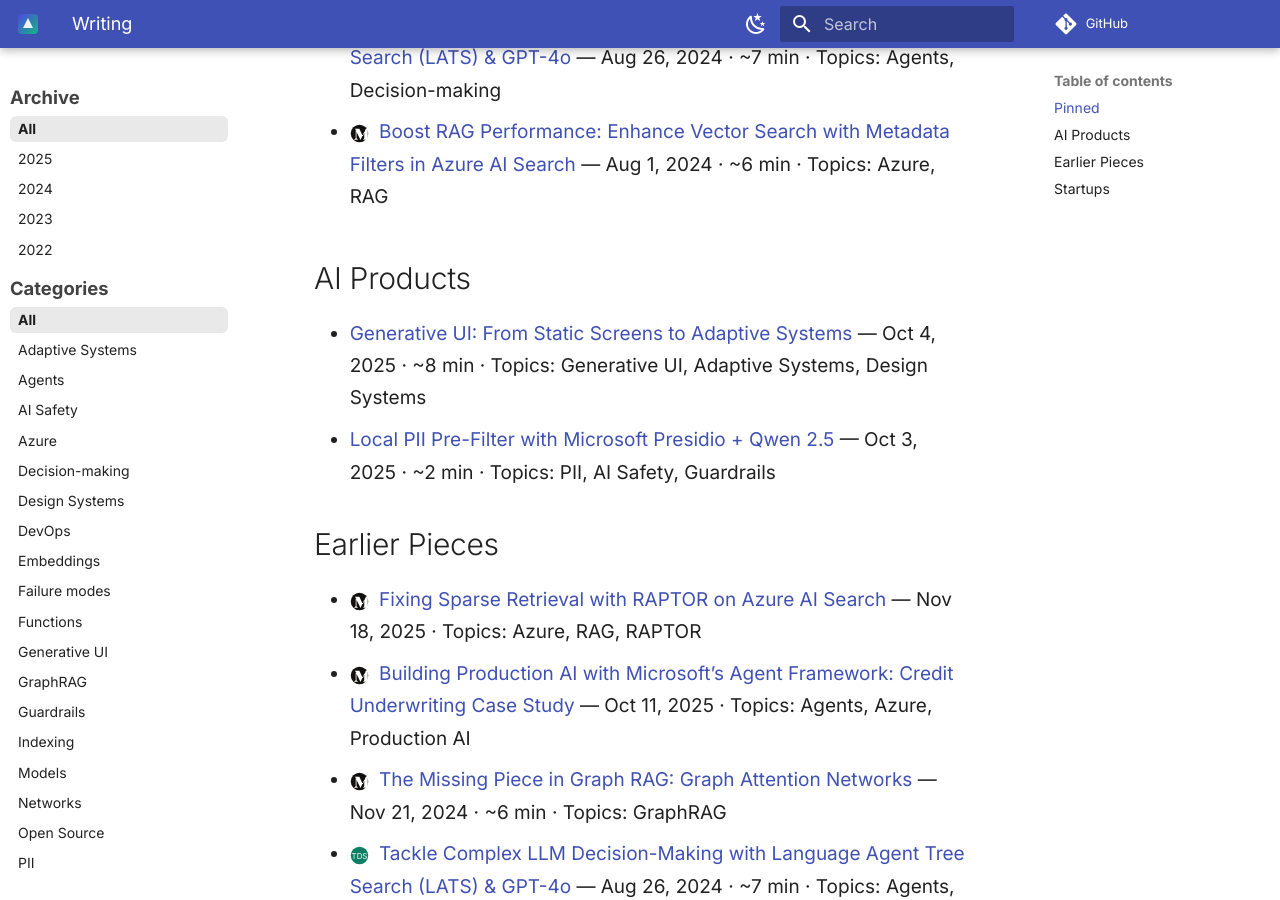
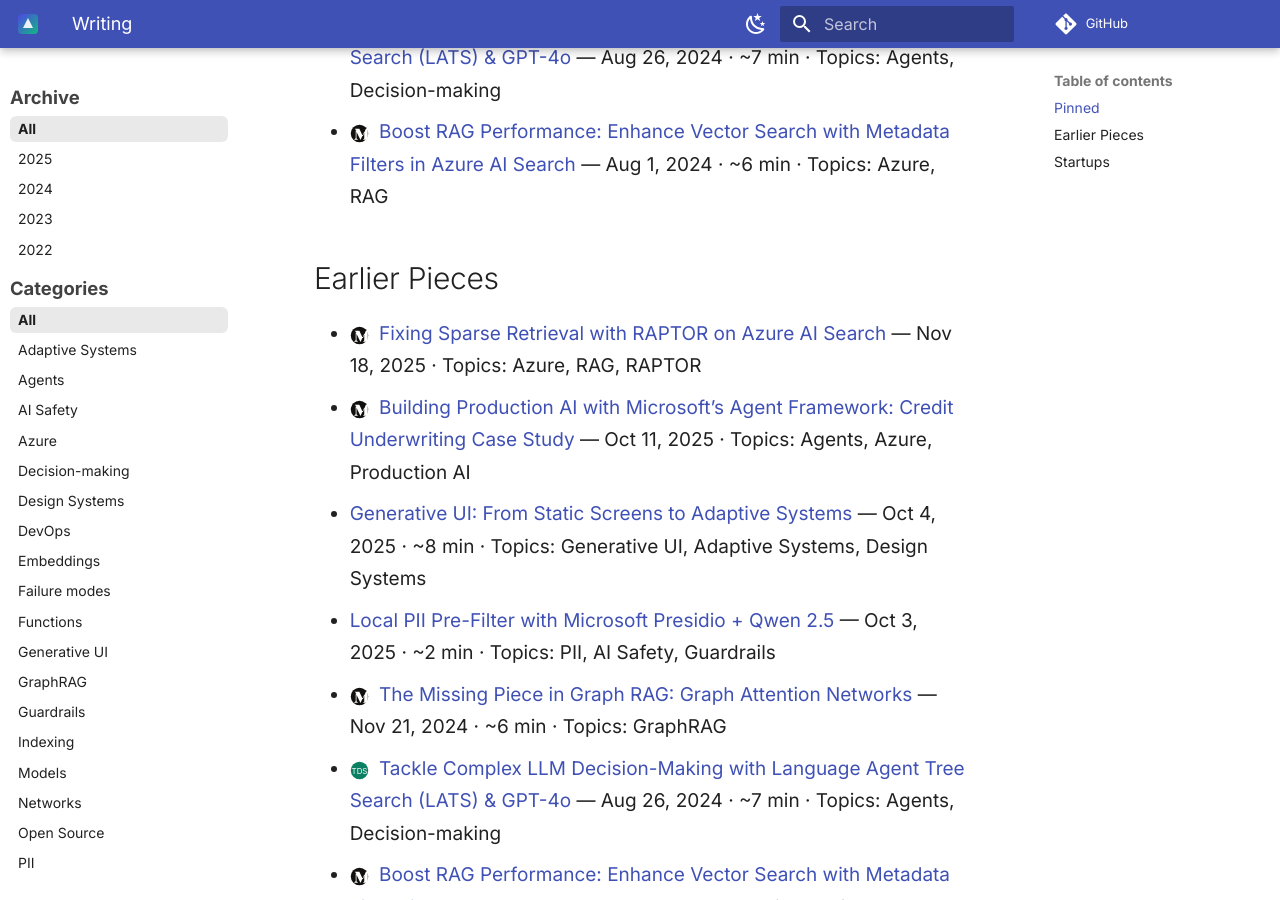
Before and after one commit to ozgurgulerx/ai-prime-directive, an MkDocs documentation site: the page built from docs/writing/index.md, in a window 1280 px wide and 900 px high, scrolled down 610 px. Built offline with MkDocs 1.6.1 and Material for MkDocs 9.7.7, drawn with Linux system fonts in a browser that asks for light colours; plug-ins that fetch from the network failed and are left out; comment, search, counter and statistics services are not loaded.

Commit message:
newly written

```diff
--- a/docs/writing/index.md
+++ b/docs/writing/index.md
@@ -25,19 +25,16 @@
 - <img src="../assets/img/medium.svg" class="publisher-icon" alt="Medium" /> [Boost RAG Performance: Enhance Vector Search with Metadata Filters in Azure AI Search](https://medium.com/@343544/improve-rag-performance-with-document-metadata-filters-for-vector-search-on-azureai-3af3bce6708c){ target="_blank" rel="noopener" }
   — Aug 1, 2024 · ~6 min · Topics: Azure, RAG
 
-## AI Products
-
-- [Generative UI: From Static Screens to Adaptive Systems](../blog/posts/251004-generative-ui-adaptive-systems.md)
-  — Oct 4, 2025 · ~8 min · Topics: Generative UI, Adaptive Systems, Design Systems
-- [Local PII Pre-Filter with Microsoft Presidio + Qwen 2.5](../blog/posts/251003-presidio-pii-filtering.md)
-  — Oct 3, 2025 · ~2 min · Topics: PII, AI Safety, Guardrails
-
 ## Earlier Pieces
 
 - <img src="../assets/img/medium.svg" class="publisher-icon" alt="Medium" /> [Fixing Sparse Retrieval with RAPTOR on Azure AI Search](https://medium.com/microsoftazure/fixing-sparse-retrieval-with-raptor-on-azure-ai-search-4d540dd3bd43){ target="_blank" rel="noopener" }
   — Nov 18, 2025 · Topics: Azure, RAG, RAPTOR
 - <img src="../assets/img/medium.svg" class="publisher-icon" alt="Medium" /> [Building Production AI with Microsoft’s Agent Framework: Credit Underwriting Case Study](https://medium.com/microsoftazure/building-production-ai-with-microsofts-agent-framework-credit-underwriting-case-study-a40d8335d4ed){ target="_blank" rel="noopener" }
   — Oct 11, 2025 · Topics: Agents, Azure, Production AI
+ - [Generative UI: From Static Screens to Adaptive Systems](../blog/posts/251004-generative-ui-adaptive-systems.md)
+  — Oct 4, 2025 · ~8 min · Topics: Generative UI, Adaptive Systems, Design Systems
+- [Local PII Pre-Filter with Microsoft Presidio + Qwen 2.5](../blog/posts/251003-presidio-pii-filtering.md)
+  — Oct 3, 2025 · ~2 min · Topics: PII, AI Safety, Guardrails
 
  - <img src="../assets/img/medium.svg" class="publisher-icon" alt="Medium" /> [The Missing Piece in Graph RAG: Graph Attention Networks](https://medium.com/@343544/the-missing-piece-in-graph-rag-graph-attention-networks-f50cb9857895){ target="_blank" rel="noopener" }
   — Nov 21, 2024 · ~6 min · Topics: GraphRAG
```
